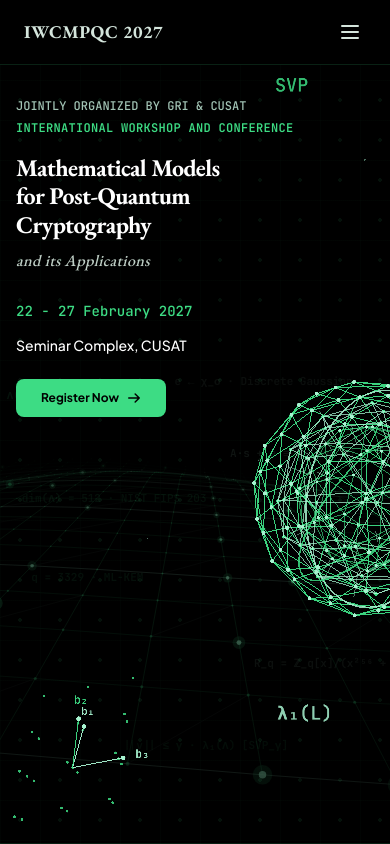
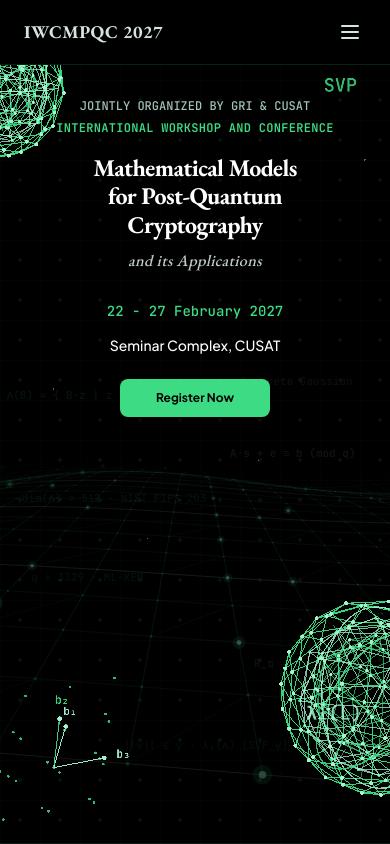
Before and after one commit to LayanaVM/mathcon, a Next.js app: page / in a window 390 px wide. Shown: the top 844 px of the page. Built offline with nearby package versions, Linux system fonts and the light colour scheme.

Commit message:
mobile fixed

```diff
--- a/app/page.tsx
+++ b/app/page.tsx
@@ -74,7 +74,7 @@
       {/* ========================================== */}
       {/* 1. HERO SECTION                            */}
       {/* ========================================== */}
-      <section className="relative lattice-pattern text-brand-cream overflow-hidden pt-[98px] sm:pt-32 lg:pt-36 pb-8 sm:pb-32 lg:pb-32 border-b border-[#3ddc84]/15 min-h-[100dvh] sm:min-h-[96vh] flex flex-col justify-start sm:justify-center items-start sm:items-center" id="hero">
+      <section className="relative lattice-pattern text-brand-cream overflow-hidden pt-[98px] sm:pt-32 lg:pt-36 pb-8 sm:pb-32 lg:pb-32 border-b border-[#3ddc84]/15 min-h-[100dvh] sm:min-h-[96vh] flex flex-col justify-start sm:justify-center items-center" id="hero">
         {/* Lattice Orb 3D WebGL Visualization */}
         <LatticeOrb />
 
@@ -82,19 +82,19 @@
         <div className="hidden sm:block absolute inset-0 bg-gradient-to-b from-black/80 via-transparent to-black/90 pointer-events-none z-[2]" aria-hidden="true" />
 
         <div className="max-w-7xl mx-auto px-4 sm:px-6 lg:px-8 relative z-10 w-full" id="hero-container">
-          <div className="max-w-5xl mx-auto text-left sm:text-center flex flex-col items-start sm:items-center">
+          <div className="max-w-5xl mx-auto text-center flex flex-col items-center">
             {/* Jointly Organized above International Workshop and Conference */}
-            <div className="text-xs sm:text-sm font-mono uppercase tracking-normal sm:tracking-[0.2em] text-[#a2c4b5] mb-1.5 sm:mb-2.5 font-medium text-left sm:text-center">
+            <div className="text-xs sm:text-sm font-mono uppercase tracking-normal sm:tracking-[0.2em] text-[#a2c4b5] mb-1.5 sm:mb-2.5 font-medium text-center">
               Jointly Organized by GRI &amp; CUSAT
             </div>
 
             {/* Small uppercase label above - Bolder */}
-            <span className="text-xs sm:text-sm md:text-base font-mono uppercase tracking-wide sm:tracking-[0.25em] text-[#3ddc84] font-extrabold block mb-[18px] sm:mb-4 text-left sm:text-center">
+            <span className="text-xs sm:text-sm md:text-base font-mono uppercase tracking-wide sm:tracking-[0.25em] text-[#3ddc84] font-extrabold block mb-[18px] sm:mb-4 text-center">
               International Workshop and Conference
             </span>
 
-            {/* Main Title - Mobile: intentional 3 lines left-aligned beside the lattice ball; Desktop: original 2 lines centered */}
-            <h1 className="font-serif text-2xl xs:text-3xl sm:text-5xl lg:text-6xl font-bold tracking-tight text-white mb-2.5 sm:mb-3 leading-[1.18] text-left sm:text-center max-w-full sm:max-w-4xl">
+            {/* Main Title - Centered across all viewports with intentional line breaks */}
+            <h1 className="font-serif text-2xl xs:text-3xl sm:text-5xl lg:text-6xl font-bold tracking-tight text-white mb-2.5 sm:mb-3 leading-[1.18] text-center max-w-full sm:max-w-4xl">
               <span className="sm:hidden block">Mathematical Models</span>
               <span className="sm:hidden block">for Post-Quantum</span>
               <span className="sm:hidden block text-white">Cryptography</span>
@@ -104,32 +104,29 @@
             </h1>
 
             {/* Subtitle - Deliberate line directly underneath in italic */}
-            <p className="font-serif text-base sm:text-2xl lg:text-3xl text-[#d4e5dc]/90 font-medium italic tracking-wide text-left sm:text-center mb-7 sm:mb-6">
+            <p className="font-serif text-base sm:text-2xl lg:text-3xl text-[#d4e5dc]/90 font-medium italic tracking-wide text-center mb-7 sm:mb-6">
               and its Applications
             </p>
 
-            {/* Date below Main Heading - reduced excessive letter spacing */}
-            <h2 className="text-sm sm:text-xl font-mono text-brand-accent tracking-normal sm:tracking-wider mb-3.5 sm:mb-4 text-left sm:text-center font-medium">
+            {/* Date below Main Heading */}
+            <h2 className="text-sm sm:text-xl font-mono text-brand-accent tracking-normal sm:tracking-wider mb-3.5 sm:mb-4 text-center font-medium">
               {eventData.dates.display}
             </h2>
 
             {/* Venue - Updated to Seminar Complex, CUSAT */}
-            <div className="text-sm sm:text-base text-[#d4e5dc] tracking-normal mb-6 sm:mb-10 font-sans text-left sm:text-center">
+            <div className="text-sm sm:text-base text-[#d4e5dc] tracking-normal mb-6 sm:mb-10 font-sans text-center">
               <span className="text-white font-medium leading-snug">
                 Seminar Complex, CUSAT
               </span>
             </div>
 
             {/* CTAs - Sleeker, compact button sizing */}
-            <div className="flex flex-wrap items-center justify-start sm:justify-center gap-3.5 sm:gap-4 w-full">
+            <div className="flex flex-wrap items-center justify-center gap-3.5 sm:gap-4 w-full">
               <Link
                 href="/register"
                 className="w-auto min-w-[150px] max-w-[190px] sm:min-w-[180px] h-[38px] sm:h-[42px] px-5 bg-brand-accent text-black font-bold hover:bg-[#4ade80] active:scale-95 text-xs sm:text-sm rounded-lg transition-all shadow-md flex items-center justify-center gap-2"
               >
                 <span>Register Now</span>
-                <svg className="w-3.5 h-3.5 shrink-0" fill="none" stroke="currentColor" viewBox="0 0 24 24">
-                  <path strokeLinecap="round" strokeLinejoin="round" strokeWidth="2.5" d="M14 5l7 7m0 0l-7 7m7-7H3" />
-                </svg>
               </Link>
               <a
                 href="#topics"
--- a/components/LatticeOrb.tsx
+++ b/components/LatticeOrb.tsx
@@ -553,9 +553,9 @@
       // Small Monospace Maths & Cryptography Text Labels floating in scene
       const mathLabelDefs = isMobile
         ? [
-            { t: 'A·s + e mod q', c: '#a7f3d0', anchor: [-0.55, 0.88] },
-            { t: 'SVP', c: '#3ddc84', anchor: [0.55, 0.82] },
-            { t: 'λ₁(L)', c: '#a7f3d0', anchor: [0.60, -0.72] }
+            { t: 'A·s + e mod q', c: '#a7f3d0', anchor: [-0.80, 0.90] },
+            { t: 'SVP', c: '#3ddc84', anchor: [0.80, 0.82] },
+            { t: 'λ₁(L)', c: '#a7f3d0', anchor: [0.75, -0.72] }
           ]
         : [
             { t: 'A·s + e mod q', c: '#a7f3d0', anchor: [-0.72, 0.82] },
@@ -731,14 +731,20 @@
 
         if (isMobileLayout) {
           // Mobile view:
-          // The globe is positioned lower and toward the right edge, scaled down slightly
-          orb1.rig.visible = false;
+          // Keep the same alignment of the balls as desktop: one in top-left, one in bottom-right
+          orb1.rig.visible = true;
           orb2.rig.visible = true;
-          orb2.rig.position.set(halfW * 0.90, -halfH * 0.18, 0);
-          orb2.rig.scale.setScalar(0.56);
 
-          scatterLabel.position.set(halfW * 0.88, -halfH * 0.60, 0.5);
-          cornerLattice.position.set(-halfW * 0.65, -halfH * 0.85, -0.3);
+          // Orb 1: Top Left (anchored in top-left corner, clear of centered text)
+          orb1.rig.position.set(-halfW * 1.04, halfH * 0.80, 0);
+          orb1.rig.scale.setScalar(0.34);
+
+          // Orb 2: Right Bottom (anchored in bottom-right flank)
+          orb2.rig.position.set(halfW * 0.92, -halfH * 0.65, 0);
+          orb2.rig.scale.setScalar(0.45);
+
+          scatterLabel.position.set(0, -halfH * 0.82, 0.5);
+          cornerLattice.position.set(-halfW * 0.75, -halfH * 0.85, -0.3);
         } else {
           // Other views (desktop / tablet):
           // One globe in the top left and the other in the right bottom
```
